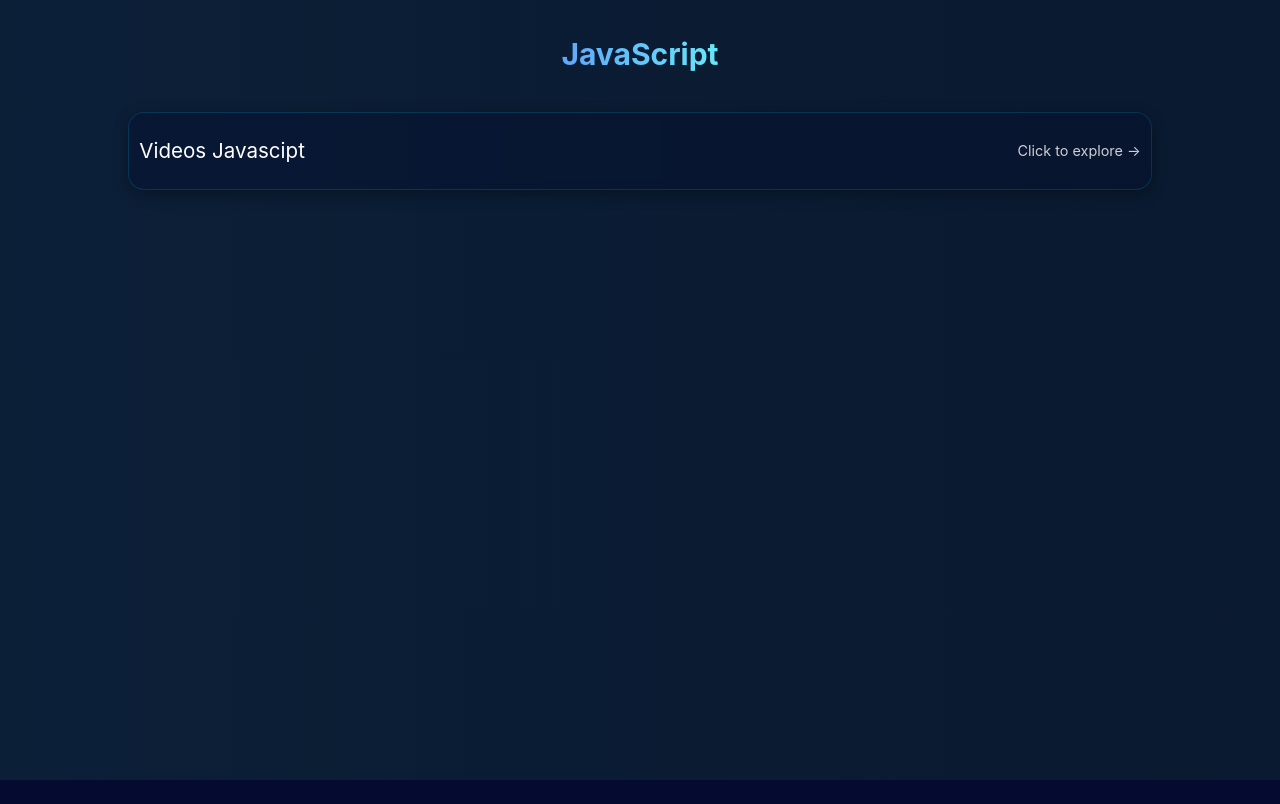
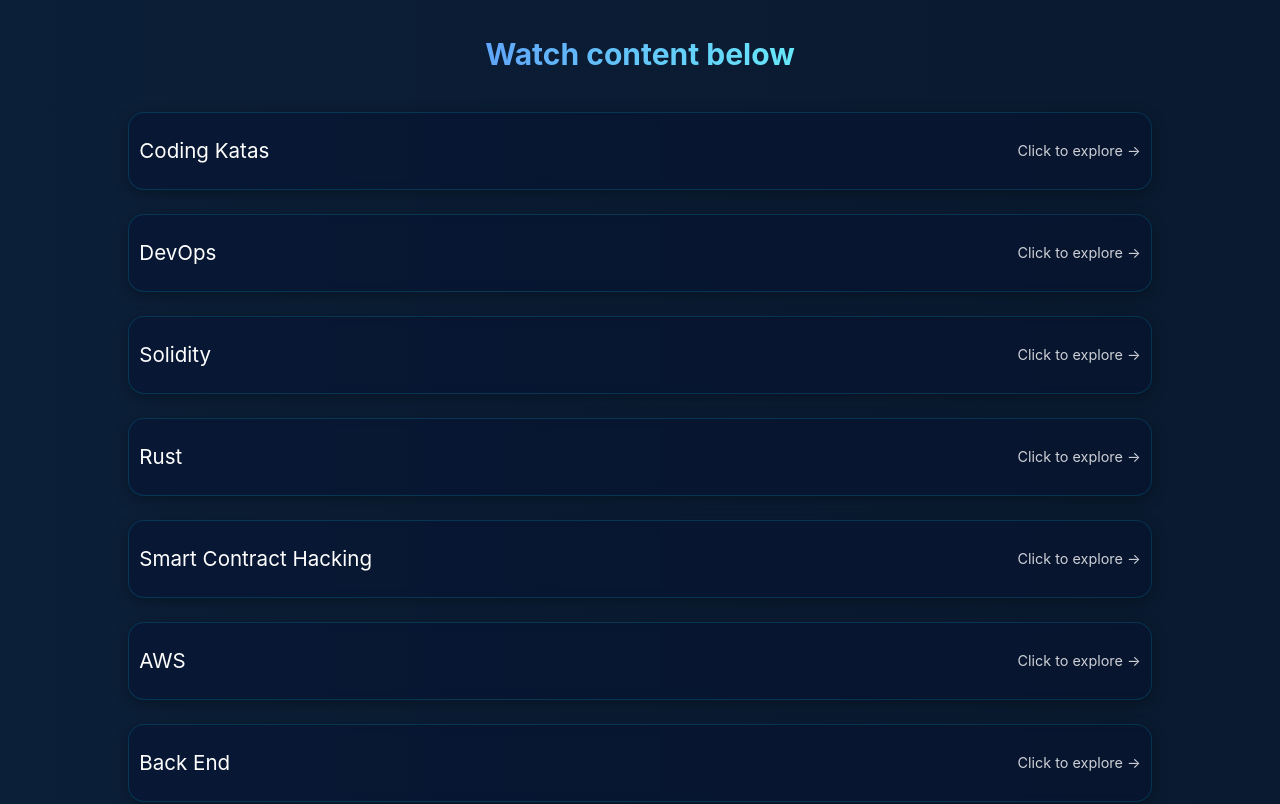
Before and after one commit to Franklin-Osede/Portfolio-Nextjs, a Next.js app: page / in a window 1280 px wide. Shown: the part 1420-2224 px from the top of the page. Built offline with nearby package versions, Linux system fonts and the light colour scheme.

Commit message:
Added more sections

```diff
--- a/src/components/KnowledgeBlocks.tsx
+++ b/src/components/KnowledgeBlocks.tsx
@@ -6,6 +6,125 @@
   const [selectedVideo, setSelectedVideo] = useState<number | null>(null);
 
   const blocks = [
+    {
+      title: 'Coding Katas',
+      topics: [
+        {
+          label: 'Basic Katas',
+          url: 'https://www.youtube.com/embed/example1?autoplay=0'
+        },
+        {
+          label: 'Intermediate Katas',
+          url: 'https://www.youtube.com/embed/example2?autoplay=0'
+        },
+        {
+          label: 'Advanced Katas',
+          url: 'https://www.youtube.com/embed/example3?autoplay=0'
+        },
+      ],
+    },
+    {
+      title: 'DevOps',
+      topics: [
+        {
+          label: 'CI/CD Pipelines',
+          url: 'https://www.youtube.com/embed/example4?autoplay=0'
+        },
+        {
+          label: 'Docker & Kubernetes',
+          url: 'https://www.youtube.com/embed/example5?autoplay=0'
+        },
+        {
+          label: 'Infrastructure as Code',
+          url: 'https://www.youtube.com/embed/example6?autoplay=0'
+        },
+      ],
+    },
+    {
+      title: 'Solidity',
+      topics: [
+        {
+          label: 'Smart Contract Basics',
+          url: 'https://www.youtube.com/embed/example7?autoplay=0'
+        },
+        {
+          label: 'Deploying Contracts',
+          url: 'https://www.youtube.com/embed/example8?autoplay=0'
+        },
+        {
+          label: 'Advanced Solidity',
+          url: 'https://www.youtube.com/embed/example9?autoplay=0'
+        },
+      ],
+    },
+    {
+      title: 'Rust',
+      topics: [
+        {
+          label: 'Getting Started with Rust',
+          url: 'https://www.youtube.com/embed/example10?autoplay=0'
+        },
+        {
+          label: 'Ownership & Borrowing',
+          url: 'https://www.youtube.com/embed/example11?autoplay=0'
+        },
+        {
+          label: 'Concurrency in Rust',
+          url: 'https://www.youtube.com/embed/example12?autoplay=0'
+        },
+      ],
+    },
+    {
+      title: 'Smart Contract Hacking',
+      topics: [
+        {
+          label: 'Introduction to Smart Contract Security',
+          url: 'https://www.youtube.com/embed/example13?autoplay=0'
+        },
+        {
+          label: 'Common Vulnerabilities',
+          url: 'https://www.youtube.com/embed/example14?autoplay=0'
+        },
+        {
+          label: 'Exploiting Smart Contracts',
+          url: 'https://www.youtube.com/embed/example15?autoplay=0'
+        },
+      ],
+    },
+    {
+      title: 'AWS',
+      topics: [
+        {
+          label: 'EC2 & S3 Basics',
+          url: 'https://www.youtube.com/embed/example16?autoplay=0'
+        },
+        {
+          label: 'Lambda & API Gateway',
+          url: 'https://www.youtube.com/embed/example17?autoplay=0'
+        },
+        {
+          label: 'CloudFormation & IAM',
+          url: 'https://www.youtube.com/embed/example18?autoplay=0'
+        },
+      ],
+    },
+    {
+      title: 'Back End',
+      topics: [
+        {
+          label: 'Node.js Basics',
+          url: 'https://www.youtube.com/embed/example19?autoplay=0'
+        },
+        {
+          label: 'REST APIs',
+          url: 'https://www.youtube.com/embed/example20?autoplay=0'
+        },
+        {
+          label: 'Database Integration',
+          url: 'https://www.youtube.com/embed/example21?autoplay=0'
+        },
+      ],
+    },
     {
       title: 'JavaScript',
       topics: [
@@ -21,9 +140,22 @@
           label: 'Arrays & Objects',
           url: 'https://www.youtube.com/embed/1S8SBDhA7HA?autoplay=0'
         },
+      ],
+    },
+    {
+      title: 'Design Architecture',
+      topics: [
         {
-          label: 'DOM Manipulation',
-          url: 'https://www.youtube.com/embed/5fb2aPlgoys?autoplay=0'
+          label: 'Microservices vs Monolith',
+          url: 'https://www.youtube.com/embed/example22?autoplay=0'
+        },
+        {
+          label: 'Event-Driven Architecture',
+          url: 'https://www.youtube.com/embed/example23?autoplay=0'
+        },
+        {
+          label: 'Scalability Patterns',
+          url: 'https://www.youtube.com/embed/example24?autoplay=0'
         },
       ],
     },
@@ -36,7 +168,7 @@
   return (
     <section
       id="knowledge"
-      className="min-h-screen relative overflow-hidden py-10 px-4"
+      className="relative overflow-hidden py-10 px-4"
       style={{
         background: 'linear-gradient(270deg, rgba(10, 26, 47, 0.98), rgba(15, 42, 74, 0.92), rgba(10, 26, 47, 0.98))',
         backgroundSize: '600% 600%',
@@ -59,7 +191,7 @@
       <div className="container mx-auto max-w-5xl pt-4">
         <h2 className="text-3xl font-bold text-center mb-10">
           <span className="bg-gradient-to-r from-blue-400 to-cyan-300 text-transparent bg-clip-text">
-            JavaScript
+            Watch content below
           </span>
         </h2>
         <div className="space-y-6">
@@ -77,7 +209,7 @@
               >
                 <div className="flex items-center justify-between">
                   <span className="text-white text-xl group-hover:text-turquoiseBlue transition-colors">
-                    Videos Javascipt
+                    {block.title}
                   </span>
                   {openIndex === null && (
                     <span className="text-white text-sm opacity-80">
```
